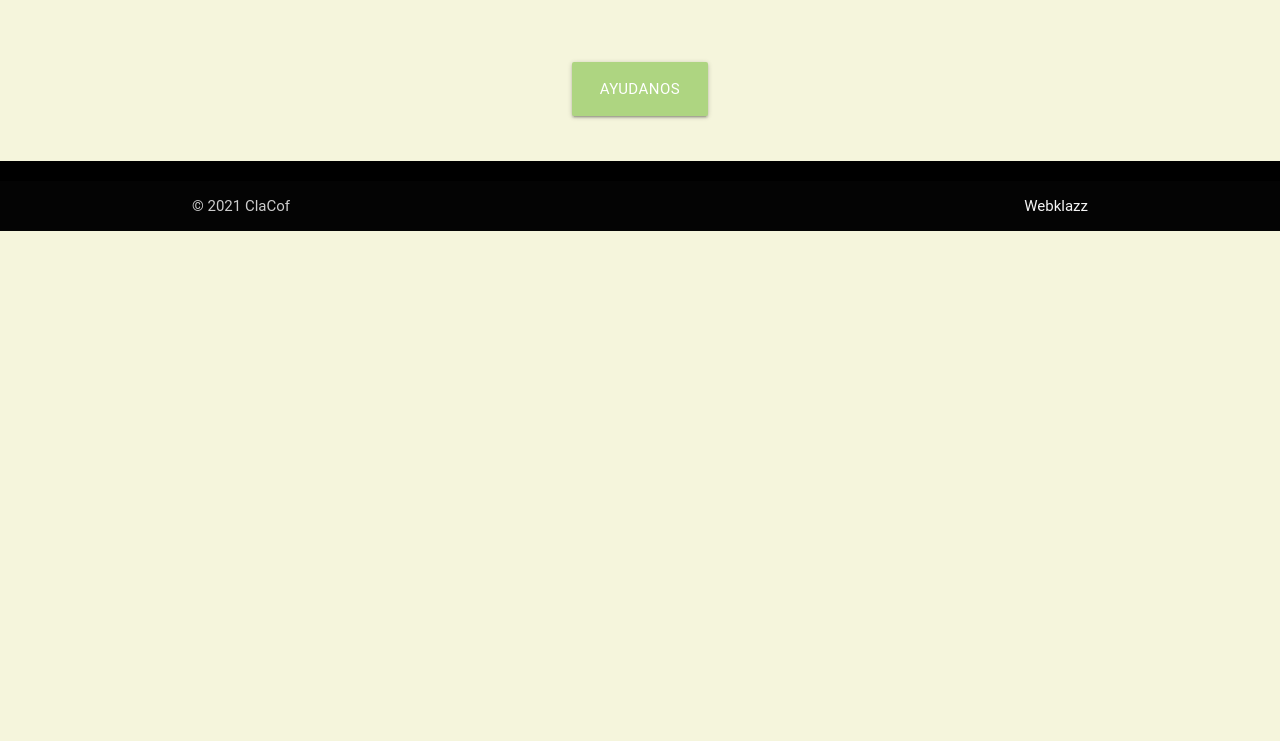
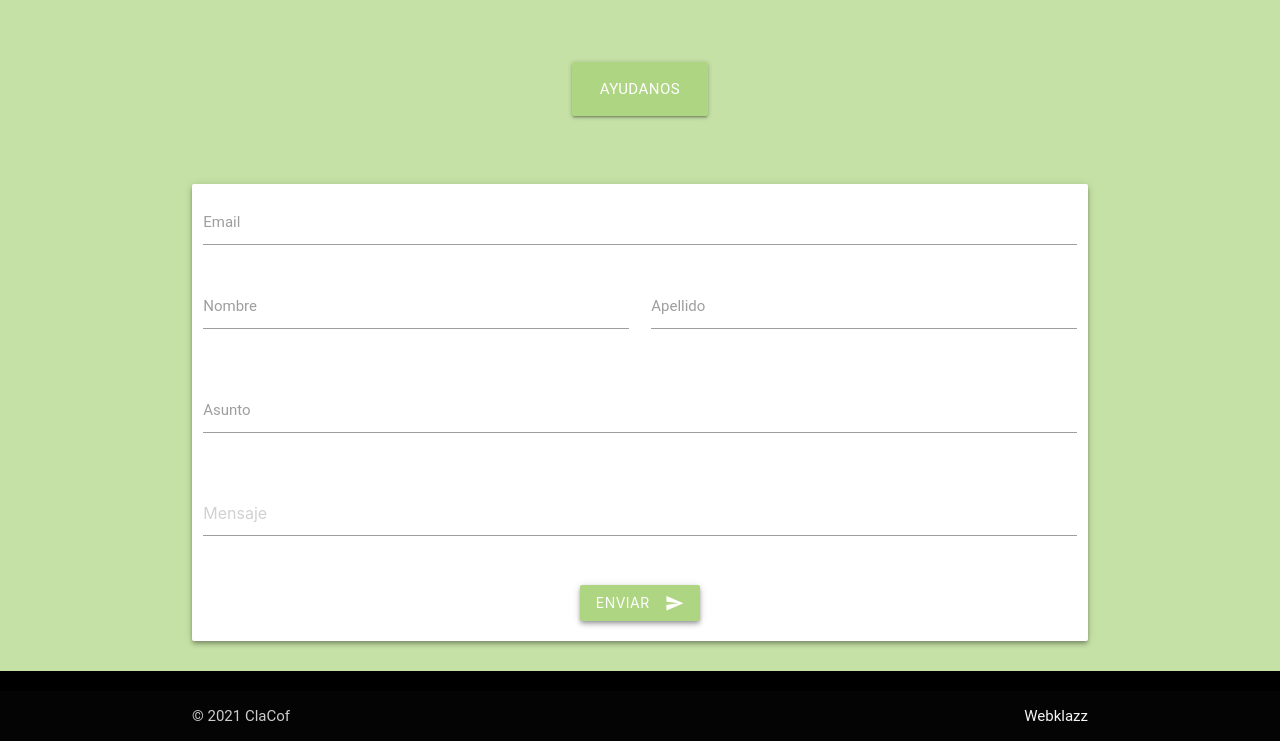
Before and after one commit to clacofreh/cmof-ambiental, a plain HTML site: page index.html in a window 1280 px wide. Shown: the part 1356-2097 px from the top of the page. Before the commit the page ends 1587 px from the top, so only its background shows below. Drawn offline with nearby package versions, Linux system fonts and the light colour scheme.

Commit message:
Formulario Contacto

```diff
--- a/index.html
+++ b/index.html
@@ -22,7 +22,7 @@
 <div class="navbar-fixed z-depth-2" id="navbar">
     <nav>
         <div class="nav-wrapper light-green lighten-5 ">
-          <a href="#" class="brand-logo center black-text" id="Logo"><img style="margin-top: 12px;" src="img/world.png" alt="">  CMOF recursos naturales </a>
+          <a href="#" class="brand-logo center black-text truncate" id="Logo"><img style="margin-top: 12px;" src="img/world.png" alt="">  CMOF recursos naturales </a>
           <ul id="nav-mobile" class="left hide-on-med-and-down ">
             <li><a style="font-size: 23px;" class="black-text" href="#inicio">Inicio</a></li>
             <li><a style="font-size: 23px;" class="black-text" href="#que-hacemos">Que hacemos?</a></li>
@@ -31,8 +31,8 @@
           </ul>
           <ul id="nav-mobile" class="right hide-on-med-and-down ">
             <li><a style="font-size: 23px;" class="black-text" href="tel:+56956507412"> <i class=" material-icons">call</i></a></li>
-            <li><a style="font-size: 23px;" class="black-text" href="">Facebook</a></li>
-            <li><a style="font-size: 23px;" class="black-text" href="">Linkedin</a></li>
+            <li><a style="font-size: 23px;" class="black-text" href="#contacto">Contacto</a></li>
+            <li><a style="font-size: 23px;" class="black-text" href="">Facbook</a></li>
 
           </ul>
         </div>
@@ -143,6 +143,46 @@
     </div>
 </div>
 <!-- COMO AYUDARNOS -->
+<!-- CONTACTO -->
+<div class="section container  " id="contacto">
+  <div class="row card z-depth-2">
+    <form class="col s12">
+      <div class="row">
+        <div class="input-field col s12">
+          <input id="email" type="email" class="validate">
+          <label for="email">Email</label>
+        </div>
+        <div class="input-field col s6">
+          <input id="first_name" type="text" class="validate">
+          <label for="first_name"> Nombre</label>
+        </div>
+        <div class="input-field col s6">
+          <input id="last_name" type="text" class="validate">
+          <label for="last_name">Apellido</label>
+        </div>
+      </div>
+      <div class="row">
+        <div class="input-field col s12">
+          <input   type="text" class="validate">
+          <label for="Asunto">Asunto</label>
+        </div>
+      </div>
+      <div class="row">
+        <div class="input-field col s12">
+          <textarea placeholder="Mensaje" id="mensaje" class="materialize-textarea" data-length="120"></textarea>
+        </div>
+      </div>
+
+    </form>
+    <div class="row center">
+      <button class="btn waves-effect waves-light light-green lighten-2 z-depth-2" type="submit" name="action">Enviar
+        <i class="material-icons right">send</i>
+      </button>
+    </div>
+  </div>
+
+</div>
+<!-- CONTACTO -->
 <!-- Footer -->
 
        <footer class="page-footer black">
--- a/style.css
+++ b/style.css
@@ -1,5 +1,5 @@
 body {
-    background-color: beige;
+    background-color:#c5e1a5 ;
     font-family: 'Roboto', sans-serif;
 }
 #navbar{
```
